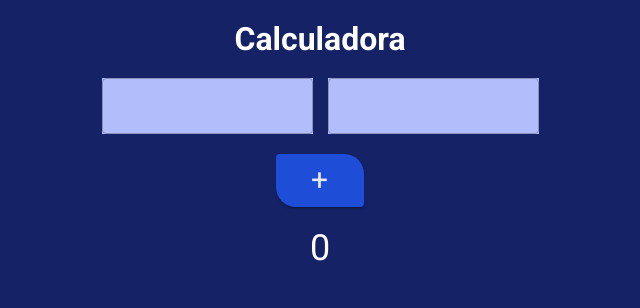
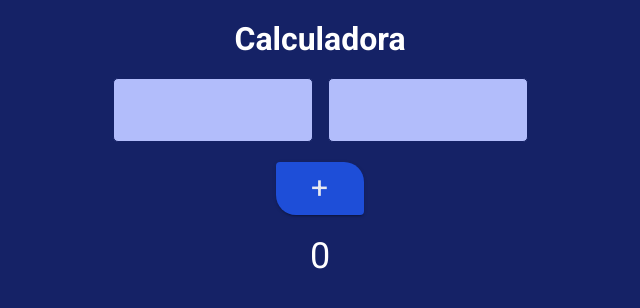
Before and after one commit to ArthurMTS/calculadora, a React (Create React App) app: page / in a window 1280 px wide. Shown: the top 308 px of the page, without its empty margins (320-960 px from the left). Built offline with nearby package versions, Linux system fonts and the light colour scheme; a web font is replaced by a local one.

Commit message:
feat: input component

```diff
--- /dev/null
+++ b/src/components/Input/Input.styles.tsx
@@ -0,0 +1,17 @@
+import { makeStyles } from '@material-ui/core';
+
+export const useStyles = makeStyles({
+  input: {
+    backgroundColor: '#B2BDFB',
+    width: '200px',
+    textAlign: 'center',
+    color: '#FFF',
+    fontSize: '36px',
+    padding: '10px',
+    border: '1px solid #152266',
+    borderRadius: '5px',
+    '&:focus': {
+      outline: '1px solid #72CEDD',
+    },
+  },
+});
--- /dev/null
+++ b/src/components/Input/Input.tsx
@@ -0,0 +1,16 @@
+import { FC } from 'react';
+import { InputProps } from '@material-ui/core';
+
+import { useStyles } from './Input.styles';
+
+export const Input: FC<InputProps> = ({ type, onChange }) => {
+  const styles = useStyles();
+
+  return (
+    <input
+      className={styles.input}
+      type={type}
+      onChange={onChange}
+    />
+  );
+}
--- /dev/null
+++ b/src/components/Input/index.ts
@@ -0,0 +1 @@
+export { Input } from './Input';
--- a/src/features/Calculator/Calculator.styles.tsx
+++ b/src/features/Calculator/Calculator.styles.tsx
@@ -17,9 +17,6 @@ const useStyles = makeStyles({
   inputBox: {
     display: 'flex',
     gap: '15px',
-  },
-  input: {
-    backgroundColor: '#B2BDFB',
   },
   button: {
     marginTop: '20px',
--- a/src/features/Calculator/Calculator.tsx
+++ b/src/features/Calculator/Calculator.tsx
@@ -1,5 +1,7 @@
 import { useState } from 'react';
-import { Box, TextField, Button } from '@material-ui/core';
+import { Box, Button } from '@material-ui/core';
+
+import { Input } from '../../components/Input';
 
 import useStyles from './Calculator.styles';
 
@@ -18,16 +20,12 @@ export const Calculator = () => {
     <Box className={styles.calculator}>
       <h1 className={styles.title}>Calculadora</h1>
       <Box className={styles.inputBox}>
-        <TextField
-          className={styles.input}
+        <Input
           type='number'
-          variant='outlined'
           onChange={e => setFirstValue(Number(e.target.value))}
         />
-        <TextField
-          className={styles.input}
+        <Input
           type='number'
-          variant='outlined'
           onChange={e => setSecondValue(Number(e.target.value))}
         />
       </Box>
```
